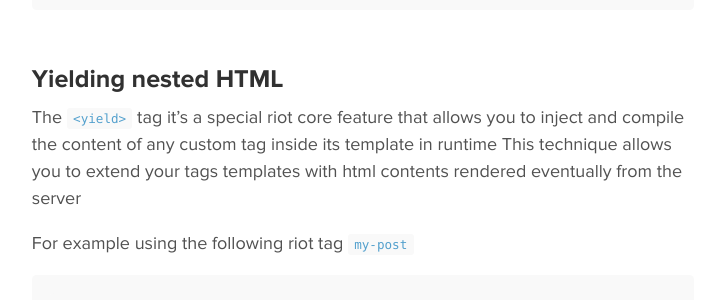
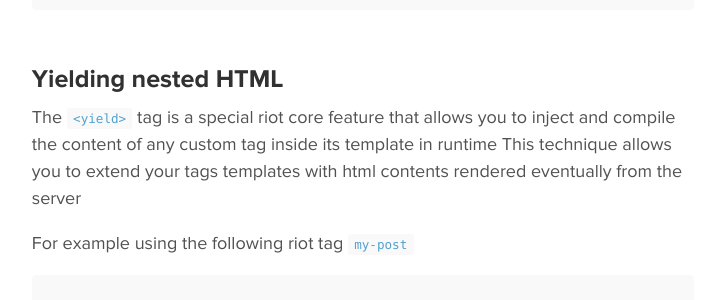
Before and after one commit to riot/riot.github.io, a Jekyll site: the page built from api/index.md, in a window 1280 px wide and 900 px high, scrolled down 6430 px. Shown: the part 153-453 px from the top of the window, without its empty margins (277-992 px from the left). Built offline with Jekyll 4.4.1, drawn with Linux system fonts in a browser that asks for light colours; Markdown is read by kramdown in place of the engine named in the settings; some of the changed text lies outside the part shown.

Commit message:
fixes tpyos

```diff
--- a/api/index.md
+++ b/api/index.md
@@ -177,7 +177,7 @@
 
 ### <a name="tag-unmount"></a> this.unmount(keepTheParent)
 
-Detaches the tag and it's children from the page. An "unmount" event is fired.
+Detaches the tag and its children from the page. An "unmount" event is fired.
 If you want to unmount a tag without removing the parent tag you need to pass `true` to the unmount method
 
 Remove the tag from the DOM:
@@ -239,7 +239,7 @@
 
 ## <a name="yield"></a> Yielding nested HTML
 
-The `<yield>` tag it's a special riot core feature that allows you to inject and compile the content of any custom tag inside its template in runtime
+The `<yield>` tag is a special riot core feature that allows you to inject and compile the content of any custom tag inside its template in runtime
 This technique allows you to extend your tags templates with html contents rendered eventually from the server
 
 For example using the following riot tag `my-post`
```
